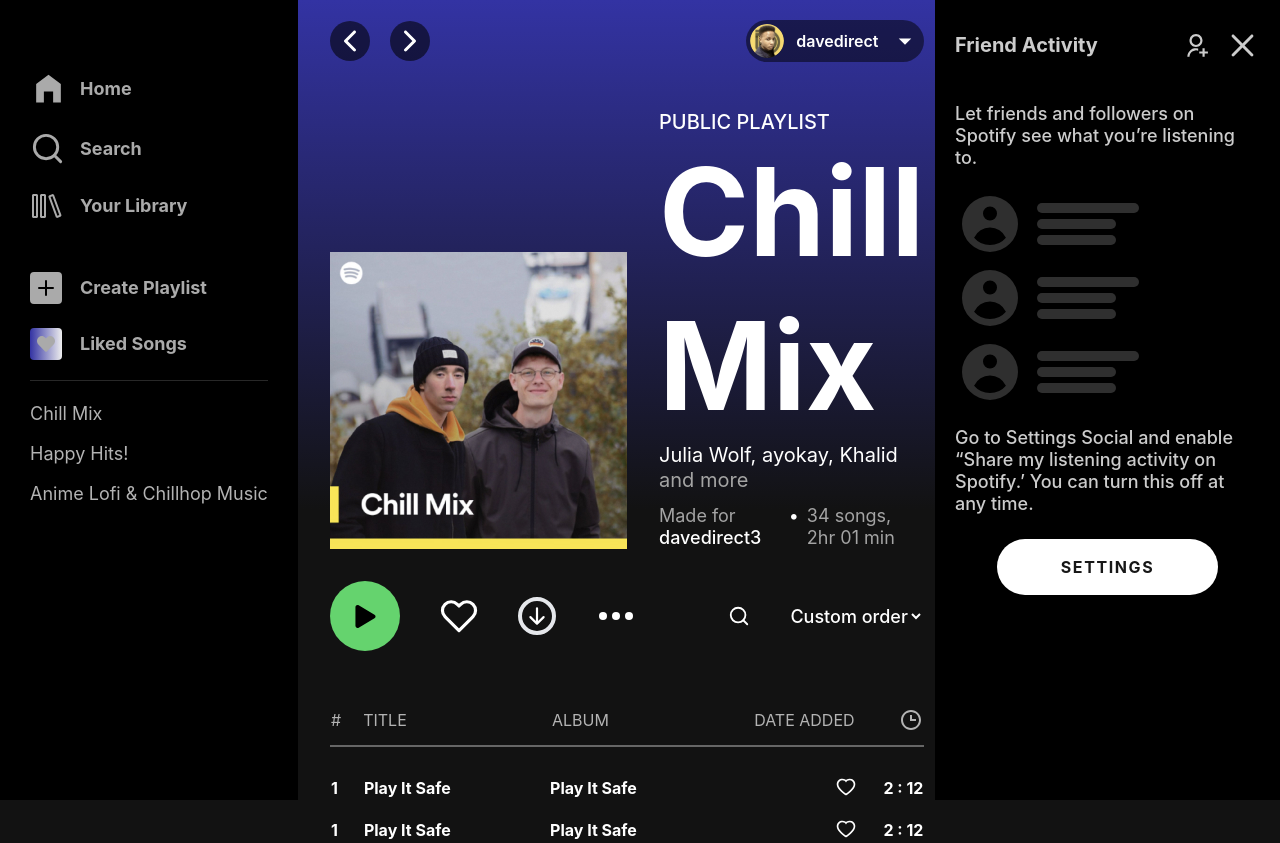
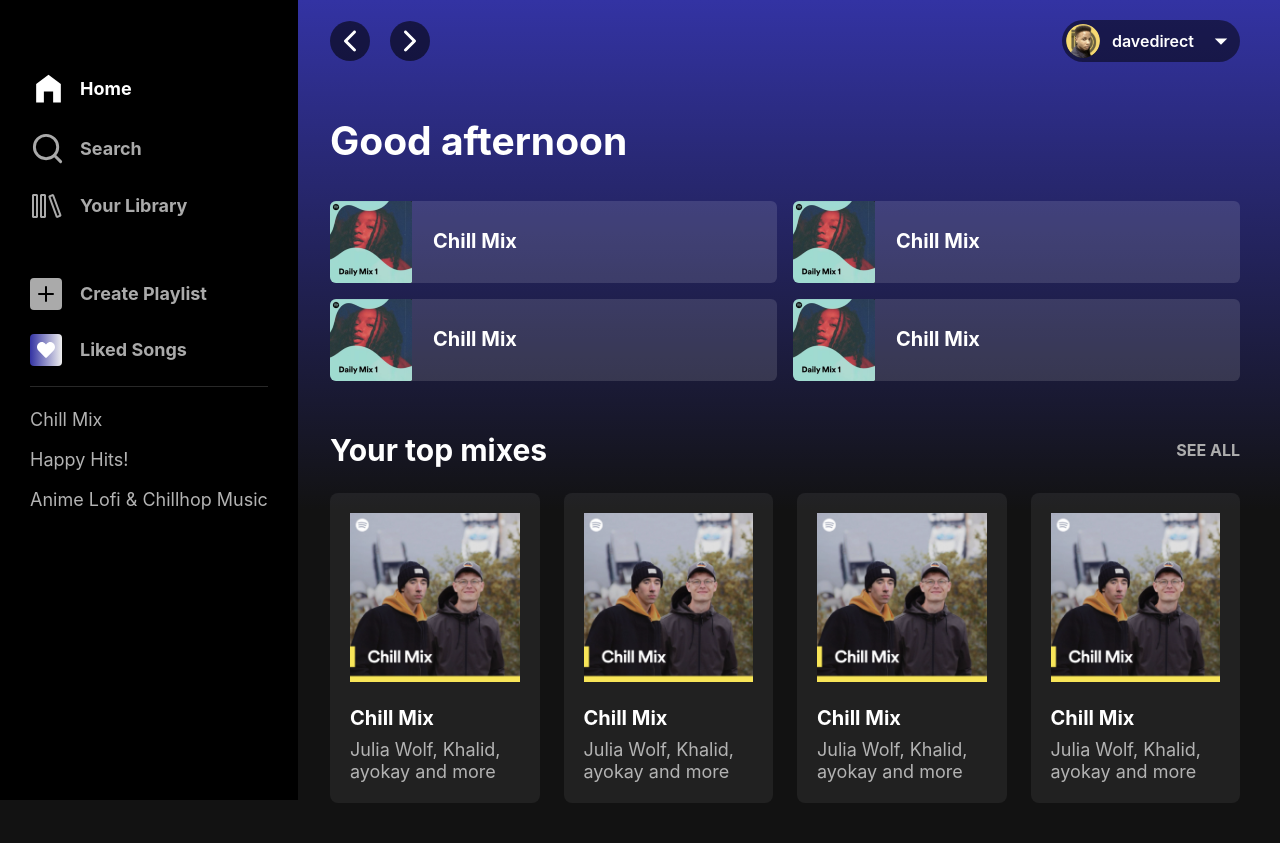
Before and after one commit to KamaProgman/spotify-clone, a React (Create React App) app: page / in a window 1280 px wide. After the commit the page ends 803 px from the top, so only its background shows below. Built offline with nearby package versions, Linux system fonts and the light colour scheme.

Commit message:
applying router and creating page layouts

```diff
--- a/package.json
+++ b/package.json
@@ -10,6 +10,7 @@
     "react": "^18.2.0",
     "react-dom": "^18.2.0",
     "react-icons": "^4.7.1",
+    "react-router-dom": "^6.4.5",
     "react-scripts": "5.0.1",
     "sass": "^1.56.1",
     "web-vitals": "^2.1.4"
--- a/src/App.jsx
+++ b/src/App.jsx
@@ -1,13 +1,18 @@
 import { useState } from 'react';
+import { Routes, Route } from 'react-router-dom'
 
 import Aside from "./components/Aside";
 import Header from "./components/Header";
 import Drawer from "./components/Drawer";
 import HomePage from "./pages/HomePage";
 import PlaylistPage from './pages/PlaylistPage';
+import SearchPage from './pages/SearchPage';
+import LibraryPage from './pages/LibraryPage'
+import CreatePlaylistPage from './pages/CreatePlaylistPage'
+import LikedSongsPage from './pages/LikedSongsPage'
 
 const App = () => {
-	const [drawerIsShown, setDrawerIsShown] = useState(true);
+	const [drawerIsShown, setDrawerIsShown] = useState(false);
 
 	return (
 		<div>
@@ -17,11 +22,17 @@ const App = () => {
 				<div className="flex-1 h-fit px-10">
 					<Header />
 					<main>
-						{/* <HomePage /> */}
-						<PlaylistPage />
+						<Routes>
+							<Route path='/' element={<HomePage />} />
+							<Route path='playlist' element={<PlaylistPage />} />
+							<Route path='search' element={<SearchPage />} />
+							<Route path='library' element={<LibraryPage />} />
+							<Route path='create-playlist' element={<CreatePlaylistPage />} />
+							<Route path='liked-songs' element={<LikedSongsPage />} />
+							<Route path='liked-songs' element={<LikedSongsPage />} />
+						</Routes>
 					</main>
 				</div>
-				<div className='max-w-[345px] w-full h-[100vh] bg-red-700 px-5 py-7'>aasdasdsd</div>
 				{drawerIsShown ? <Drawer isShown={() => setDrawerIsShown(!drawerIsShown)} /> : null}
 			</div>
 		</div>
--- a/src/components/Aside.jsx
+++ b/src/components/Aside.jsx
@@ -1,4 +1,5 @@
 
+import { Link, NavLink } from 'react-router-dom'
 
 import { MdHomeFilled } from 'react-icons/md'
 import { FiSearch } from 'react-icons/fi'
@@ -10,48 +11,83 @@ const Aside = () => {
    return (
       <aside className="max-w-[310px] h-full fixed top-0 left-0 bg-black px-[30px] pt-[70px] flex-1 pb-4">
          <div className="border-b-[1px] bottom-solid border-[#282828] pb-5">
-            <div className="flex flex-col gap-6 mb-[50px]">
-               <a href="#" className='flex items-center w-fit'>
+            <nav>
+               <ul className="flex flex-col gap-6 text-[#aaaaaa]">
+                  <li>
+                     <NavLink
+                        end
+                        style={({ isActive }) => ({ color: isActive ? '#ffffff' : 'inherit' })}
+                        to='/'
+                        className='flex items-center w-fit'>
                         <div className='w-[50px]'>
-                     <MdHomeFilled size='37px' color='#aaaaaa' />
+                           <MdHomeFilled size='37px' color='inherit' />
                         </div>
-                  <span className='text-[#aaaaaa] text-lg font-bold'>Home</span>
-               </a>
-               <a href="#" className='flex items-center w-fit'>
+                        <span className='text-lg font-bold'>Home</span>
+                     </NavLink>
+                  </li>
+                  <li>
+                     <NavLink
+                        end
+                        style={({ isActive }) => ({ color: isActive ? '#ffffff' : 'inherit' })}
+                        to='search'
+                        className='flex items-center w-fit'>
                         <div className='w-[50px]'>
-                     <FiSearch size="35px" color='#aaaaaa' />
+                           <FiSearch size="35px" color='inherit' />
                         </div>
-                  <span className='text-[#aaaaaa] text-lg font-bold'>Search</span>
-               </a>
-               <a href="#" className='flex items-center w-fit'>
+                        <span className='text-lg font-bold'>Search</span>
+                     </NavLink>
+                  </li>
+                  <li>
+                     <NavLink
+                        end
+                        style={({ isActive }) => ({ color: isActive ? '#ffffff' : 'inherit' })}
+                        to='library'
+                        className='flex items-center w-fit'>
                         <div className='w-[50px]'>
-                     <VscLibrary size="32px" color='#aaaaaa' />
+                           <VscLibrary size="32px" color='inherit' />
                         </div>
-                  <span className='text-[#aaaaaa] text-lg font-bold'>Your Library</span>
-               </a>
+                        <span className='text-lg font-bold'>Your Library</span>
+                     </NavLink>
+                  </li>
+                  <li className='mt-8'>
+                     <NavLink
+                        end
+                        style={({ isActive }) => ({ color: isActive ? '#ffffff' : 'inherit' })}
+                        to='create-playlist'
+                        className='flex items-center w-fit'>
+                        <div className='w-[50px]'>
+                           <BsPlusSquareFill size="32px" color='inherit' />
                         </div>
-
-            <div className="flex flex-col gap-6">
-               <a href="#" className='flex items-center w-fit'>
-                  <div className='w-[50px]'>
-                     <BsPlusSquareFill size="32px" color='#aaaaaa' />
-                  </div>
-                  <span className='text-[#aaaaaa] text-lg font-bold'>Create Playlist</span>
-               </a>
-               <a href="#" className='flex items-center w-fit'>
+                        <span className=' text-lg font-bold'>Create Playlist</span>
+                     </NavLink>
+                  </li>
+                  <li>
+                     <NavLink
+                        end
+                        style={({ isActive }) => ({ color: isActive ? '#ffffff' : 'inherit' })}
+                        to='liked-songs'
+                        className='flex items-center w-fit'>
                         <div className='w-[50px]'>
                            <div className="p-[7px] w-fit bg-gradient-to-r from-[#3333A3] to-[#eeeeee] rounded-[4px]">
-                        <FaHeart size="18px" color='#aaaaaa' />
+                              <FaHeart size="18px" color='white' />
                            </div>
                         </div>
-                  <span className='text-[#aaaaaa] text-lg font-bold'>Liked Songs</span>
-               </a>
-            </div>
+                        <span className='text-lg font-bold'>Liked Songs</span>
+                     </NavLink>
+                  </li>
+               </ul>
+            </nav>
          </div>
          <div className="pt-[22px] flex flex-col gap-[18px]">
+            <Link to='playlist'>
                <p className='text-[#B3B3B3] text-lg truncate '>Chill Mix</p>
+            </Link>
+            <Link to='playlist'>
                <p className='text-[#B3B3B3] text-lg truncate '>Happy Hits!</p>
+            </Link>
+            <Link to='playlist'>
                <p className='text-[#B3B3B3] text-lg truncate '>Anime Lofi & Chillhop Music</p>
+            </Link>
          </div>
       </aside>
    );
--- a/src/components/Drawer.jsx
+++ b/src/components/Drawer.jsx
@@ -4,6 +4,7 @@ import { RiUserAddLine } from "react-icons/ri";
 
 const Drawer = ({ isShown }) => {
    return (
+      <div className='max-w-[345px] w-full h-[100vh]'>
          <div className='max-w-[345px] h-[100vh] bg-black px-5 py-7 fixed right-0 top-0'>
             <div className='flex items-center justify-between'>
                <h3 className='text-xl text-[#cccccc] font-bold'>Friend Activity</h3>
@@ -47,6 +48,9 @@ const Drawer = ({ isShown }) => {
             <p className='text-lg text-[#cccccc] font-medium'>Go to Settings  Social and enable “Share my listening activity on Spotify.’ You can turn this off at any time.</p>
             <button className='block mx-auto py-4 px-16 mt-6 tracking-widest bg-white text-[#171717] font-bold rounded-full'>SETTINGS</button>
          </div >
+      </div>
+
+
    );
 }
 
--- a/src/components/SongsList.jsx
+++ b/src/components/SongsList.jsx
@@ -1,6 +1,7 @@
 import Song from './children/Song';
 
-import { BiTime } from 'react-icons/bi';
+import { BiTime, BiDotsHorizontalRounded } from 'react-icons/bi';
+import { TbDots } from 'react-icons/tb';
 import { FaPlay } from "react-icons/fa"
 import { FiHeart, FiSearch } from "react-icons/fi"
 import { HiArrowRight } from "react-icons/hi"
@@ -8,23 +9,28 @@ import { HiArrowRight } from "react-icons/hi"
 const SongsList = () => {
    return (
       <div>
-
          <div className="mt-8">
             <div className="flex justify-between items-center">
-               <div className="flex items-center gap-[40px]">
-                  <button className="w-[70px] h-[70px] flex justify-center items-center bg-[#65D36E] rounded-full">
-                     <FaPlay size="23px" />
+               <div className="flex items-center">
+                  <button className="w-[70px] h-[70px] mr-10 bg-[#65D36E] rounded-full flex justify-center items-center">
+                     <FaPlay size="25px" />
                   </button>
-                  <button><FiHeart size="38px" color="#ffffff" /></button>
-                  <button className="p-1 h-fit rounded-full border-[4px]"><HiArrowRight className="rotate-[90deg]" size="22px" color="#ffffff" /></button>
-                  <button className="w-10 h-10 rounded-full flex justify-center items-center gap-[5px]">
-                     <div className="w-2 h-2 bg-white rounded-full"></div>
-                     <div className="w-2 h-2 bg-white rounded-full"></div>
-                     <div className="w-2 h-2 bg-white rounded-full"></div>
-                  </button>
+                  <div className='flex items-center space-x-6'>
+                     <button>
+                        <FiHeart size="38px" color="white" />
+                     </button>
+                     <button className="p-1 h-fit rounded-full border-[3px]">
+                        <HiArrowRight className="rotate-[90deg]" size="22px" color="white" />
+                     </button>
+                     <button className="w-10 h-10 rounded-full flex justify-center items-center gap-[5px]">
+                        <TbDots size='40px' color='white' />
+                     </button>
+                  </div>
                </div>
                <div className="flex items-center gap-9">
-                  <button><FiSearch size="22px" color="#ffffff" /></button>
+                  <button>
+                     <FiSearch size="22px" color="white" />
+                  </button>
                   <select className="bg-transparent text-white text-[18px] font-medium">
                      <option>Custom order</option>
                      <option>Custom order</option>
@@ -35,16 +41,17 @@ const SongsList = () => {
          </div>
 
          <table className="w-full mt-11">
-            <thead className='block border-b-2 border-[#666666] py-3 mb-7'>
+            <thead className='block border-b-2 border-[#666666] py-2 mb-7'>
                <tr className="flex gap-5 text-base text-[#B3B3B3]">
-                  <td className="flex-0">#</td>
-                  <td className="flex-auto">TITLE</td>
-                  <td className="flex-auto">ALBUM</td>
+                  <td className="flex-1 flex gap-5 items-center">
+                     <span className='text-[22px]'>#</span>
+                     <p>TITLE</p>
+                  </td>
+                  <td className="flex-1">ALBUM</td>
                   <td className="flex-1">DATE ADDED</td>
-                  <td className="flex-0"><BiTime size='24px' /></td>
+                  <td className="w-[99px] flex justify-end"><BiTime size='24px' /></td>
                </tr>
             </thead>
-
             <tbody className='space-y-4'>
                <Song />
                <Song />
--- a/src/components/children/PlaylistCard.jsx
+++ b/src/components/children/PlaylistCard.jsx
@@ -1,14 +1,16 @@
+import { Link} from 'react-router-dom'
+
 import playlist from '../../resources/playlist.png'
 
 const PlaylistCard = () => {
    return (
-      <div className="bg-[#ffffff10] p-5 rounded-lg">
+      <Link to='/playlist' className="bg-[#ffffff10] p-5 rounded-lg">
          <img src={playlist} alt="" className="w-full" />
          <div>
             <p className="text-white text-xl font-bold mb-2 mt-6">Chill Mix</p>
             <span className="text-[#B3B3B3] text-lg block max-w-[180px]">Julia Wolf, Khalid, ayokay and more</span>
          </div>
-      </div>
+      </Link>
    );
 }
 
--- a/src/components/children/Song.jsx
+++ b/src/components/children/Song.jsx
@@ -1,15 +1,28 @@
 
 import { AiOutlineHeart, AiFillHeart } from 'react-icons/ai';
+import img from '../../resources/song.svg'
 
 const Song = () => {
    return (
-      <tr className="flex gap-6 text-white font-bold">
-         <td className="flex-0">1</td>
-         <td className="flex-auto">Play It Safe</td>
-         <td className="flex-auto">Play It Safe</td>
-         <td className="flex-auto"></td>
-         <td className="flex-0"><AiOutlineHeart size='22px' /></td>
-         <td className="flex-0">2 : 12</td>
+      <tr className="flex gap-5 text-white">
+         <td className="max-h-[52px] flex-1 flex items-center">
+            <p className='text-xl text-[#B3B3B3] font-medium'>1</p>
+            <img src={img} alt="song" className='h-[100%] ml-6 mr-5' />
+            <div>
+               <p className='text-xl'>Wrong Kind Of People</p>
+               <span className='text-lg text-[#B3B3B3]'>Baker Grace</span>
+            </div>
+         </td>
+         <td className="flex-1 text-lg text-[#B3B3B3] flex items-center">
+            <p>Play It Safe</p>
+         </td>
+         <td className="flex-1"></td>
+         <td className="flex-0 text-lg flex items-center gap-7">
+            <button>
+               <AiOutlineHeart color='#b3b3b3' size='24px' />
+            </button>
+            <p>2 : 12</p>
+         </td>
       </tr>
    );
 }
--- a/src/index.js
+++ b/src/index.js
@@ -2,11 +2,11 @@ import React from 'react';
 import ReactDOM from 'react-dom/client';
 import './index.scss';
 import App from './App';
-
+import { BrowserRouter } from 'react-router-dom';
 
 const root = ReactDOM.createRoot(document.getElementById('root'));
 root.render(
-	<React.StrictMode>
+	<BrowserRouter>
 		<App />
-	</React.StrictMode>
+	</BrowserRouter>
 );
--- /dev/null
+++ b/src/pages/CreatePlaylistPage.jsx
@@ -0,0 +1,11 @@
+
+
+const CreatePlaylistPage = () => {
+   return (
+      <div>
+         Create Playlist
+      </div>
+   );
+}
+
+export default CreatePlaylistPage;
--- /dev/null
+++ b/src/pages/LibraryPage.jsx
@@ -0,0 +1,11 @@
+
+
+const LibraryPage = () => {
+   return (
+      <div>
+         Library
+      </div>
+   );
+}
+
+export default LibraryPage;
--- /dev/null
+++ b/src/pages/LikedSongsPage.jsx
@@ -0,0 +1,11 @@
+
+
+const LikedSongPage = () => {
+   return (
+      <div>
+         Liked songs
+      </div>
+   );
+}
+
+export default LikedSongPage;
--- /dev/null
+++ b/src/pages/SearchPage.jsx
@@ -0,0 +1,9 @@
+
+
+const SearchPage = () => {
+   return (
+      <div>Search</div>
+   );
+}
+
+export default SearchPage;
```
Also changed, not shown: src/resources/song.svg (added), 1 other file (tests, documents, lock files or other folders). Lines whose indentation alone changed are shown as unchanged.
